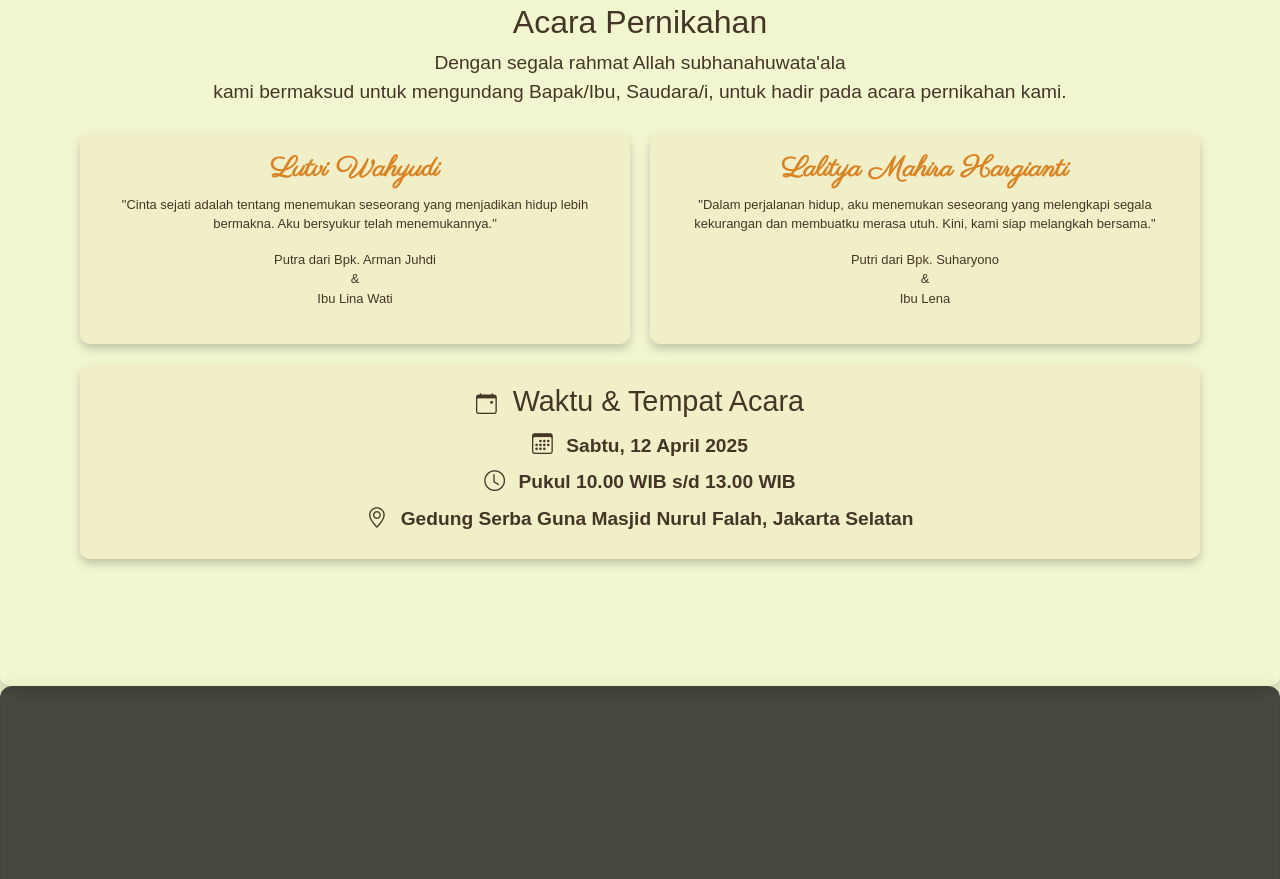
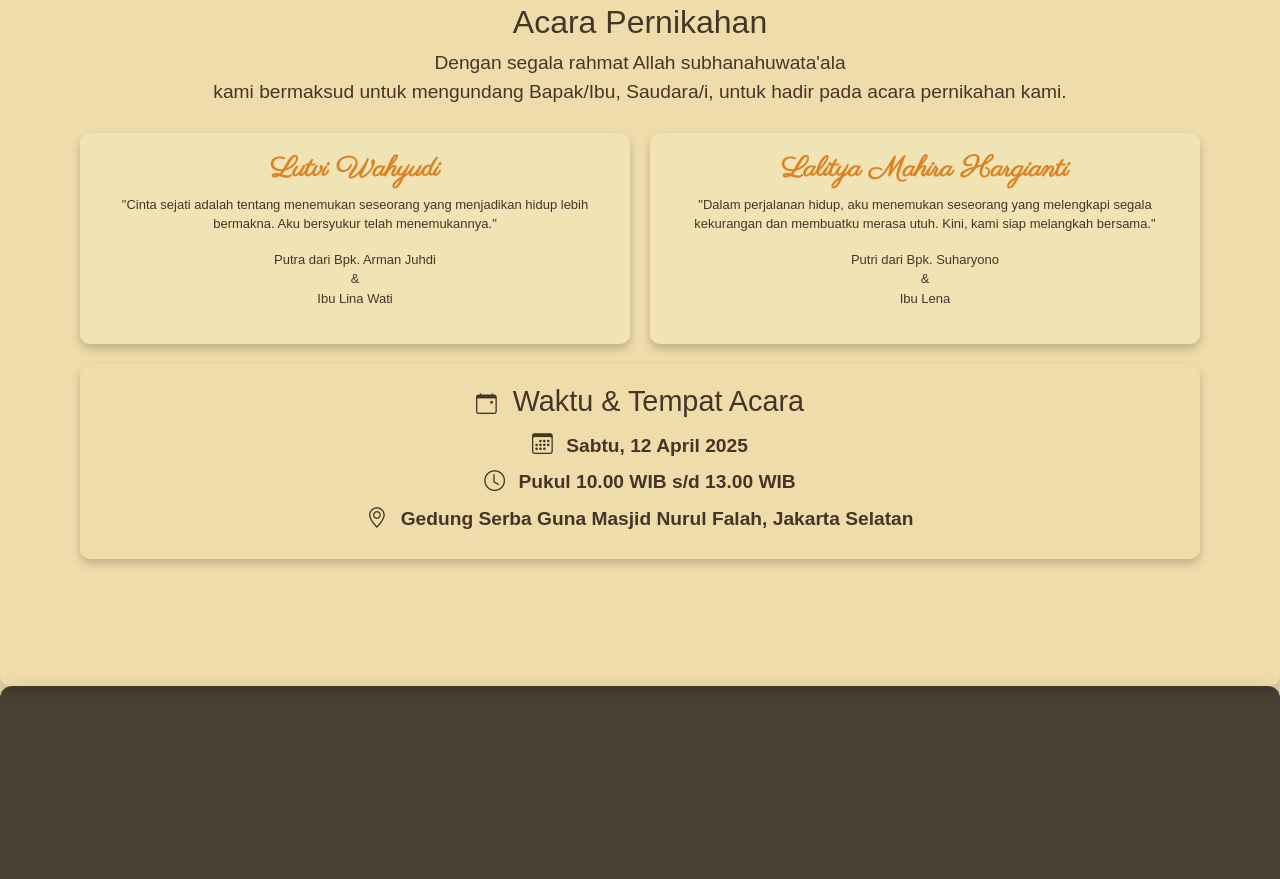
Before and after one commit to lutviwahyudi/undangan, a plain HTML site: page index.html in a window 1280 px wide. Shown: the part 914-1793 px from the top of the page. Drawn offline with nearby package versions, Linux system fonts and the light colour scheme; a web font is replaced by a local one.

Commit message:
progress colors

```diff
--- a/css/style.css
+++ b/css/style.css
@@ -8,7 +8,7 @@
 body {
     overflow: hidden;
     scroll-behavior: smooth;
-    background-color: var(--bg);
+    background-color: var(--box);
     /* background-image: url("../img/bg-1.jpg"); */
     /* background-size: cover; */
     /* background-position: center; */
@@ -122,7 +122,7 @@ body::before {
 
 .home .col-lg-6 {
     flex: 1 1 45%;
-    background: rgba(239, 220, 171, 0.253);
+    background: rgb(242, 246, 208, 0.253);
     padding: 20px;
     margin: 10px;
     border-radius: 10px;
```
